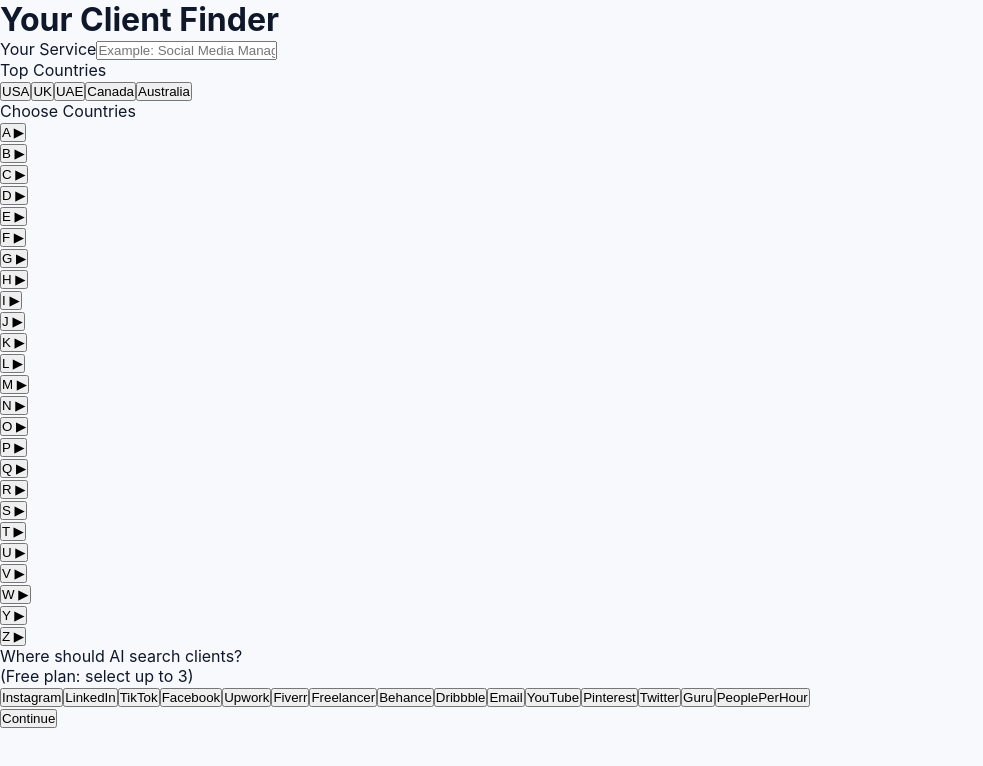
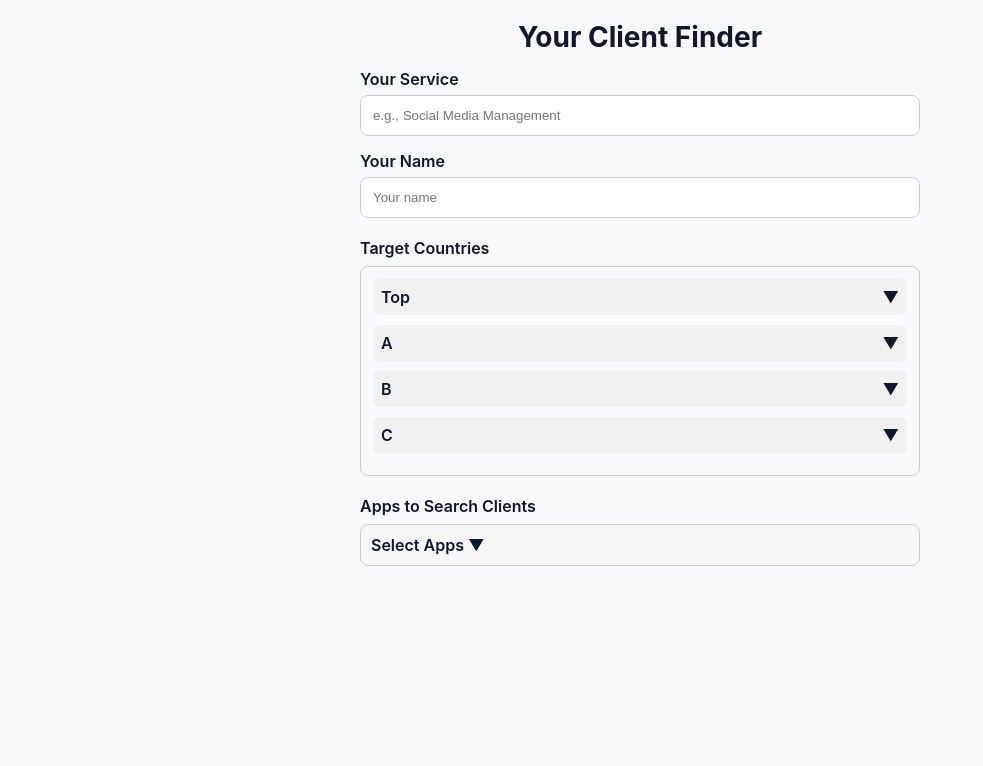
Before and after one commit to Aaish247/clientpilot-ai, a Next.js app: page /tool in a window 1280 px wide. Shown: the top 766 px of the page, without its empty margins (0-983 px from the left). Built offline with nearby package versions, Linux system fonts and the light colour scheme.

Commit message:
Refactor country and app selection in ToolPage
Refactor country and app selection logic in ToolPage component.

```diff
--- a/app/tool/page.js
+++ b/app/tool/page.js
@@ -1,180 +1,179 @@
 "use client";
-
 import { useState } from "react";
 
-const TOP_COUNTRIES = ["USA", "UK", "UAE", "Canada", "Australia"];
+export default function ToolPage() {
+  const [service, setService] = useState("");
+  const [name, setName] = useState("");
+  const [countriesOpen, setCountriesOpen] = useState({});
+  const [appsOpen, setAppsOpen] = useState(false);
+  const [selectedCountries, setSelectedCountries] = useState([]);
+  const [selectedApps, setSelectedApps] = useState([]);
 
-const ALL_COUNTRIES = {
-  A: ["Afghanistan", "Albania", "Algeria", "Andorra", "Angola"],
-  B: ["Bahamas", "Bahrain", "Bangladesh", "Barbados", "Belgium"],
-  C: ["Cambodia", "Cameroon", "Canada", "Chad", "Chile"],
-  D: ["Denmark", "Dominica", "Dominican Republic"],
-  E: ["Ecuador", "Egypt", "El Salvador", "Estonia"],
-  F: ["Fiji", "Finland", "France"],
-  G: ["Gabon", "Gambia", "Georgia", "Germany", "Ghana"],
-  H: ["Haiti", "Honduras", "Hungary"],
-  I: ["Iceland", "India", "Indonesia", "Iran", "Iraq", "Ireland", "Italy"],
-  J: ["Jamaica", "Japan", "Jordan"],
-  K: ["Kazakhstan", "Kenya", "Kuwait", "Kyrgyzstan"],
-  L: ["Laos", "Latvia", "Lebanon", "Liberia", "Libya", "Lithuania"],
-  M: ["Madagascar", "Malawi", "Malaysia", "Maldives", "Mali", "Mexico", "Morocco"],
-  N: ["Namibia", "Nepal", "Netherlands", "New Zealand", "Nigeria", "Norway"],
-  O: ["Oman"],
-  P: ["Pakistan", "Palestine", "Panama", "Paraguay", "Peru", "Philippines", "Poland", "Portugal"],
-  Q: ["Qatar"],
-  R: ["Romania", "Russia", "Rwanda"],
-  S: ["Saudi Arabia", "Senegal", "Serbia", "Singapore", "Slovakia", "Slovenia", "Somalia", "Spain", "Sri Lanka", "Sweden", "Switzerland"],
-  T: ["Taiwan", "Tajikistan", "Tanzania", "Thailand", "Tunisia", "Turkey"],
-  U: ["Uganda", "Ukraine", "UAE", "UK", "USA", "Uruguay", "Uzbekistan"],
-  V: ["Vanuatu", "Venezuela", "Vietnam"],
-  W: ["West Bank"],
-  Y: ["Yemen"],
-  Z: ["Zambia", "Zimbabwe"],
+  const countryGroups = {
+    Top: ["United States", "United Kingdom", "United Arab Emirates", "Canada", "Australia"],
+    A: ["Afghanistan", "Albania", "Algeria", "Andorra", "Argentina", "Armenia"],
+    B: ["Bahamas", "Bahrain", "Bangladesh", "Belgium", "Bolivia", "Brazil"],
+    C: ["Cambodia", "Cameroon", "Canada", "Chile", "China", "Colombia"],
+    // Continue to Z later
   };
 
-const APPS = [
-  "Instagram",
-  "LinkedIn",
-  "TikTok",
-  "Facebook",
-  "Upwork",
-  "Fiverr",
-  "Freelancer",
-  "Behance",
-  "Dribbble",
-  "Email",
-  "YouTube",
-  "Pinterest",
-  "Twitter",
-  "Guru",
-  "PeoplePerHour",
+  const appsList = [
+    "LinkedIn", "Apollo", "Lusha", "ZoomInfo",
+    "Upwork", "Fiverr", "Freelancer", "PeoplePerHour",
+    "Facebook Groups", "Instagram", "Twitter Search",
+    "Crunchbase", "Google Maps", "G2", "Reddit"
   ];
 
-export default function ToolPage() {
-  const [openLetter, setOpenLetter] = useState(null);
-  const [selectedCountries, setSelectedCountries] = useState([]);
-  const [selectedApps, setSelectedApps] = useState([]);
-  const [service, setService] = useState("");
-
-  const MAX_FREE_APPS = 3;
-
-  const toggleLetter = (letter) => {
-    setOpenLetter(openLetter === letter ? null : letter);
+  const toggleCountryGroup = (letter) => {
+    setCountriesOpen((prev) => ({ ...prev, [letter]: !prev[letter] }));
   };
 
-  const toggleCountry = (c) => {
+  const toggleAppList = () => {
+    setAppsOpen((prev) => !prev);
+  };
+
+  const toggleCountry = (country) => {
     setSelectedCountries((prev) =>
-      prev.includes(c) ? prev.filter((x) => x !== c) : [...prev, c]
+      prev.includes(country) ? prev.filter((c) => c !== country) : [...prev, country]
     );
   };
 
   const toggleApp = (app) => {
-    if (!selectedApps.includes(app)) {
-      if (selectedApps.length >= MAX_FREE_APPS) return;
-    }
     setSelectedApps((prev) =>
-      prev.includes(app) ? prev.filter((x) => x !== app) : [...prev, app]
+      prev.includes(app) ? prev.filter((a) => a !== app) : [...prev, app]
     );
   };
 
   return (
-    <div className="w-full max-w-xl mx-auto px-4 py-6">
-      <h1 className="text-2xl font-bold text-center mb-6">
+    <div style={{ padding: "20px", maxWidth: "600px", margin: "auto" }}>
+      <h1 style={{ fontSize: "28px", fontWeight: "bold", marginBottom: "10px", textAlign: "center" }}>
         Your Client Finder
       </h1>
 
-      {/* Service Input */}
-      <div className="mb-6">
-        <label className="font-semibold">Your Service</label>
+      {/* SERVICE */}
+      <label style={{ display: "block", marginTop: "15px", fontWeight: "600" }}>Your Service</label>
       <input
-          type="text"
-          placeholder="Example: Social Media Manager"
-          className="w-full mt-2 p-3 rounded border bg-white"
         value={service}
         onChange={(e) => setService(e.target.value)}
+        placeholder="e.g., Social Media Management"
+        style={{
+          width: "100%", padding: "12px", border: "1px solid #ccc",
+          borderRadius: "8px", marginTop: "6px"
+        }}
       />
+
+      {/* NAME */}
+      <label style={{ display: "block", marginTop: "15px", fontWeight: "600" }}>Your Name</label>
+      <input
+        value={name}
+        onChange={(e) => setName(e.target.value)}
+        placeholder="Your name"
+        style={{
+          width: "100%", padding: "12px", border: "1px solid #ccc",
+          borderRadius: "8px", marginTop: "6px"
+        }}
+      />
+
+      {/* COUNTRIES */}
+      <label style={{ display: "block", marginTop: "20px", fontWeight: "600" }}>
+        Target Countries
+      </label>
+
+      <div style={{
+        border: "1px solid #ccc",
+        borderRadius: "8px",
+        padding: "12px",
+        marginTop: "8px",
+        maxHeight: "220px",
+        overflowY: "auto"
+      }}>
+        {Object.keys(countryGroups).map((letter) => (
+          <div key={letter} style={{ marginBottom: "10px" }}>
+            <div
+              onClick={() => toggleCountryGroup(letter)}
+              style={{
+                display: "flex",
+                justifyContent: "space-between",
+                cursor: "pointer",
+                fontWeight: "600",
+                background: "#f1f1f1",
+                padding: "8px",
+                borderRadius: "6px"
+              }}
+            >
+              <span>{letter}</span>
+              <span>{countriesOpen[letter] ? "▲" : "▼"}</span>
             </div>
 
-      {/* Top Countries */}
-      <div className="mb-4">
-        <p className="font-semibold mb-2">Top Countries</p>
-        <div className="flex flex-wrap gap-2">
-          {TOP_COUNTRIES.map((c) => (
-            <button
-              key={c}
-              onClick={() => toggleCountry(c)}
-              className={`px-3 py-2 rounded border ${
-                selectedCountries.includes(c) ? "border-blue-500" : ""
-              }`}
+            {countriesOpen[letter] && (
+              <div style={{ paddingLeft: "10px", marginTop: "6px" }}>
+                {countryGroups[letter].map((country) => (
+                  <div
+                    key={country}
+                    onClick={() => toggleCountry(country)}
+                    style={{
+                      padding: "6px",
+                      borderRadius: "6px",
+                      background: selectedCountries.includes(country)
+                        ? "#e0f0ff"
+                        : "transparent",
+                      cursor: "pointer"
+                    }}
                   >
-              {c}
-            </button>
-          ))}
+                    {country}
                   </div>
-      </div>
-
-      {/* A-Z Countries */}
-      <div className="border rounded p-3 bg-white">
-        <p className="font-semibold mb-2">Choose Countries</p>
-
-        <div className="max-h-48 overflow-y-scroll pr-2">
-          {Object.keys(ALL_COUNTRIES).map((letter) => (
-            <div key={letter} className="mb-2">
-              <button
-                className="w-full text-left font-semibold py-1"
-                onClick={() => toggleLetter(letter)}
-              >
-                {letter} {openLetter === letter ? "▼" : "▶"}
-              </button>
-
-              {openLetter === letter && (
-                <div className="ml-3">
-                  {ALL_COUNTRIES[letter].map((c) => (
-                    <button
-                      key={c}
-                      onClick={() => toggleCountry(c)}
-                      className={`block w-full text-left py-1 px-2 rounded ${
-                        selectedCountries.includes(c)
-                          ? "bg-blue-100 border-blue-500 border"
-                          : "border"
-                      } mb-1`}
-                    >
-                      {c}
-                    </button>
                 ))}
               </div>
             )}
           </div>
         ))}
       </div>
+
+      {/* APPS */}
+      <label style={{ display: "block", marginTop: "20px", fontWeight: "600" }}>
+        Apps to Search Clients
+      </label>
+
+      <div
+        onClick={toggleAppList}
+        style={{
+          marginTop: "8px",
+          padding: "10px",
+          border: "1px solid #ccc",
+          borderRadius: "8px",
+          cursor: "pointer",
+          background: "#f7f7f7",
+          fontWeight: "600"
+        }}
+      >
+        {appsOpen ? "Hide Apps ▲" : "Select Apps ▼"}
       </div>
 
-      {/* Apps */}
-      <div className="mt-6">
-        <p className="font-semibold mb-2">Where should AI search clients?</p>
-        <p className="text-sm text-gray-500 mb-1">
-          (Free plan: select up to {MAX_FREE_APPS})
-        </p>
-
-        <div className="border bg-white rounded p-2 max-h-40 overflow-y-scroll">
-          {APPS.map((app) => (
-            <button
+      {appsOpen && (
+        <div style={{
+          border: "1px solid #ccc",
+          borderRadius: "8px",
+          padding: "12px",
+          maxHeight: "200px",
+          overflowY: "auto",
+          marginTop: "5px"
+        }}>
+          {appsList.map((app) => (
+            <div
               key={app}
               onClick={() => toggleApp(app)}
-              className={`w-full text-left py-2 px-2 mb-1 rounded border ${
-                selectedApps.includes(app) ? "border-blue-500" : ""
-              }`}
+              style={{
+                padding: "6px",
+                borderRadius: "6px",
+                background: selectedApps.includes(app) ? "#e0f0ff" : "transparent",
+                cursor: "pointer"
+              }}
             >
               {app}
-            </button>
+            </div>
           ))}
         </div>
-      </div>
-
-      {/* Continue */}
-      <button className="w-full bg-blue-600 text-white py-3 rounded mt-6">
-        Continue
-      </button>
+      )}
     </div>
   );
 }
```
Lines whose indentation alone changed are shown as unchanged.
